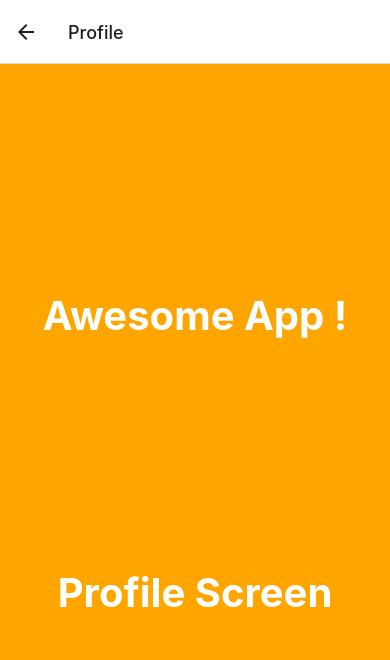
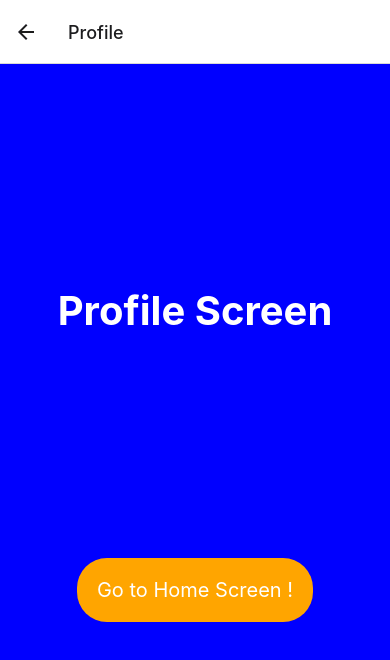
Before and after one commit to omerfarukose/AwesomeApp, a React Native app: screen /Profile in a window 390 px wide. Shown: the top 660 px of the page. Built offline with nearby package versions, Linux system fonts and the light colour scheme.

Commit message:
Buttons have been added for page transitions

```diff
--- a/App.js
+++ b/App.js
@@ -1,5 +1,3 @@
-// In App.js in a new project
-
 import * as React from 'react';
 import { NavigationContainer } from '@react-navigation/native';
 import { createNativeStackNavigator } from '@react-navigation/native-stack';
--- a/src/pages/HomeScreen.js
+++ b/src/pages/HomeScreen.js
@@ -1,6 +1,6 @@
-import {SafeAreaView, Text} from "react-native";
+import {SafeAreaView, Text, TouchableOpacity} from "react-native";
 
-export default function HomeScreen() {
+export default function HomeScreen({ navigation }) {
 
     return(
         <SafeAreaView
@@ -18,21 +18,32 @@ export default function HomeScreen() {
                     color: "white"
                 }}>
 
-                Awesome App !
-
-            </Text>
-
-            <Text
-                style={{
-                    fontSize: 40,
-                    fontWeight: "bold",
-                    color: "white"
-                }}>
-
                 Home Screen
 
             </Text>
 
+            <TouchableOpacity
+                onPress={() => {
+                    navigation.navigate("Profile")
+                }}
+                style={{
+                    backgroundColor: "blue",
+                    padding: 20,
+                    borderRadius: 30
+                }}>
+
+                <Text
+                    style={{
+                        fontSize: 20,
+                        color: "white"
+                    }}>
+
+                    Go to Profile Screen !
+
+                </Text>
+
+            </TouchableOpacity>
+
         </SafeAreaView>
     )
 }
--- a/src/pages/ProfileScreen.js
+++ b/src/pages/ProfileScreen.js
@@ -1,26 +1,15 @@
-import {SafeAreaView, Text} from "react-native";
+import {SafeAreaView, Text, TouchableOpacity} from "react-native";
 
-export default function ProfileScreen() {
+export default function ProfileScreen({ navigation }) {
 
     return(
         <SafeAreaView
             style={{
                 flex: 1,
-                backgroundColor: "orange",
+                backgroundColor: "blue",
                 alignItems: "center",
                 justifyContent: "space-evenly"
             }}>
-
-            <Text
-                style={{
-                    fontSize: 40,
-                    fontWeight: "bold",
-                    color: "white"
-                }}>
-
-                Awesome App !
-
-            </Text>
 
             <Text
                 style={{
@@ -33,6 +22,28 @@ export default function ProfileScreen() {
 
             </Text>
 
+            <TouchableOpacity
+                onPress={() => {
+                    navigation.navigate("Home")
+                }}
+                style={{
+                    backgroundColor: "orange",
+                    padding: 20,
+                    borderRadius: 30
+                }}>
+
+                <Text
+                    style={{
+                        fontSize: 20,
+                        color: "white"
+                    }}>
+
+                    Go to Home Screen !
+
+                </Text>
+
+            </TouchableOpacity>
+
         </SafeAreaView>
     )
 }
```
